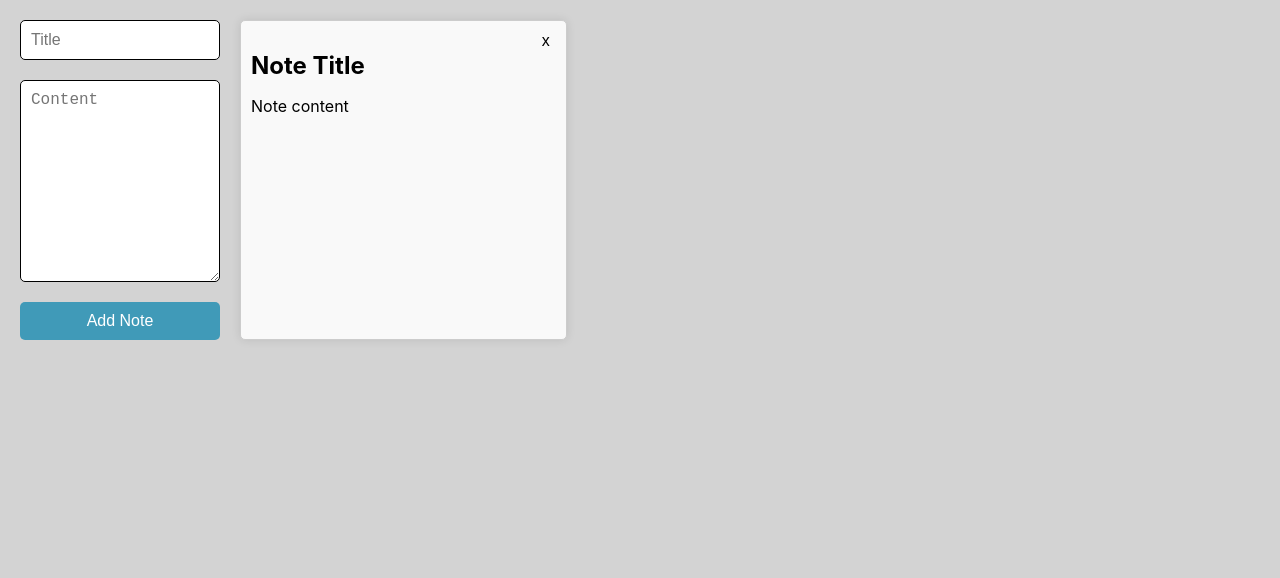
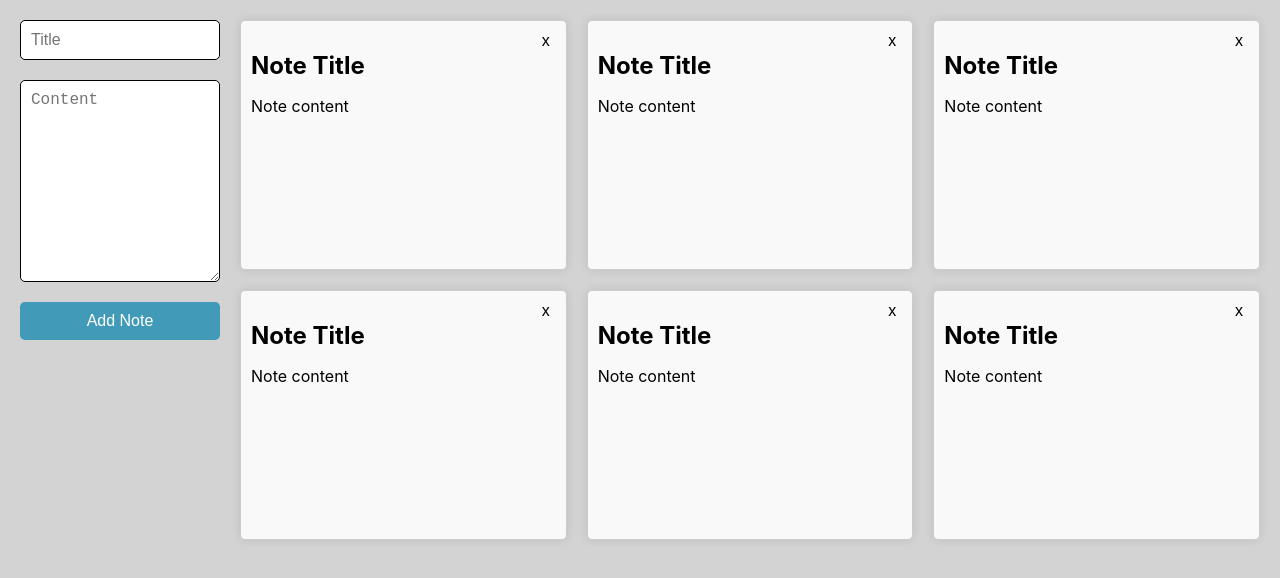
Before and after one commit to TuanAnhDevIT/notes-app, a React (Create React App) app: page / in a window 1280 px wide. Shown: the top 578 px of the page. Built offline with nearby package versions, Linux system fonts and the light colour scheme.

Commit message:
fake data and handle form

```diff
--- a/src/App.tsx
+++ b/src/App.tsx
@@ -1,15 +1,74 @@
+import React, { useState } from 'react';
 import './App.css';
 
+interface Note {
+  id: number;
+  title: string;
+  content: string;
+}
 function App() {
+  const [notes, setNotes] = useState<Note[]>([
+    {
+      id: 1,
+      title: 'test note 1',
+      content: 'bla bla note1',
+    },
+    {
+      id: 2,
+      title: 'test note 2 ',
+      content: 'bla bla note2',
+    },
+    {
+      id: 3,
+      title: 'test note 3',
+      content: 'bla bla note3',
+    },
+    {
+      id: 4,
+      title: 'test note 4 ',
+      content: 'bla bla note4',
+    },
+    {
+      id: 5,
+      title: 'test note 5',
+      content: 'bla bla note5',
+    },
+    {
+      id: 6,
+      title: 'test note 6',
+      content: 'bla bla note6',
+    },
+  ]);
+
+  const [title, setTitle] = useState('');
+  const [content, setContent] = useState('');
+
+  const handleAddNote = (event: React.FormEvent) => {
+    event.preventDefault();
+    console.log('title: ', title);
+    console.log('content: ', content);
+  };
   return (
     <div className="app-container">
-      <form className="note-form">
-        <input placeholder="Title" required />
-        <textarea placeholder="Content" rows={10} required />
+      <form className="note-form" onSubmit={handleAddNote}>
+        <input
+          value={title}
+          onChange={(event) => setTitle(event.target.value)}
+          placeholder="Title"
+          required
+        ></input>
+        <textarea
+          value={content}
+          onChange={(event) => setContent(event.target.value)}
+          placeholder="Content"
+          rows={10}
+          required
+        ></textarea>
 
         <button type="submit">Add Note</button>
       </form>
       <div className="notes-grid">
+        {notes.map((note) => (
           <div className="note-item">
             <div className="notes-header">
               <button>x</button>
@@ -17,6 +76,7 @@
             <h2>Note Title</h2>
             <p>Note content</p>
           </div>
+        ))}
       </div>
     </div>
   );
```
Also changed, not shown: src/App.css (line endings or trailing spaces). Lines whose indentation alone changed are shown as unchanged.
